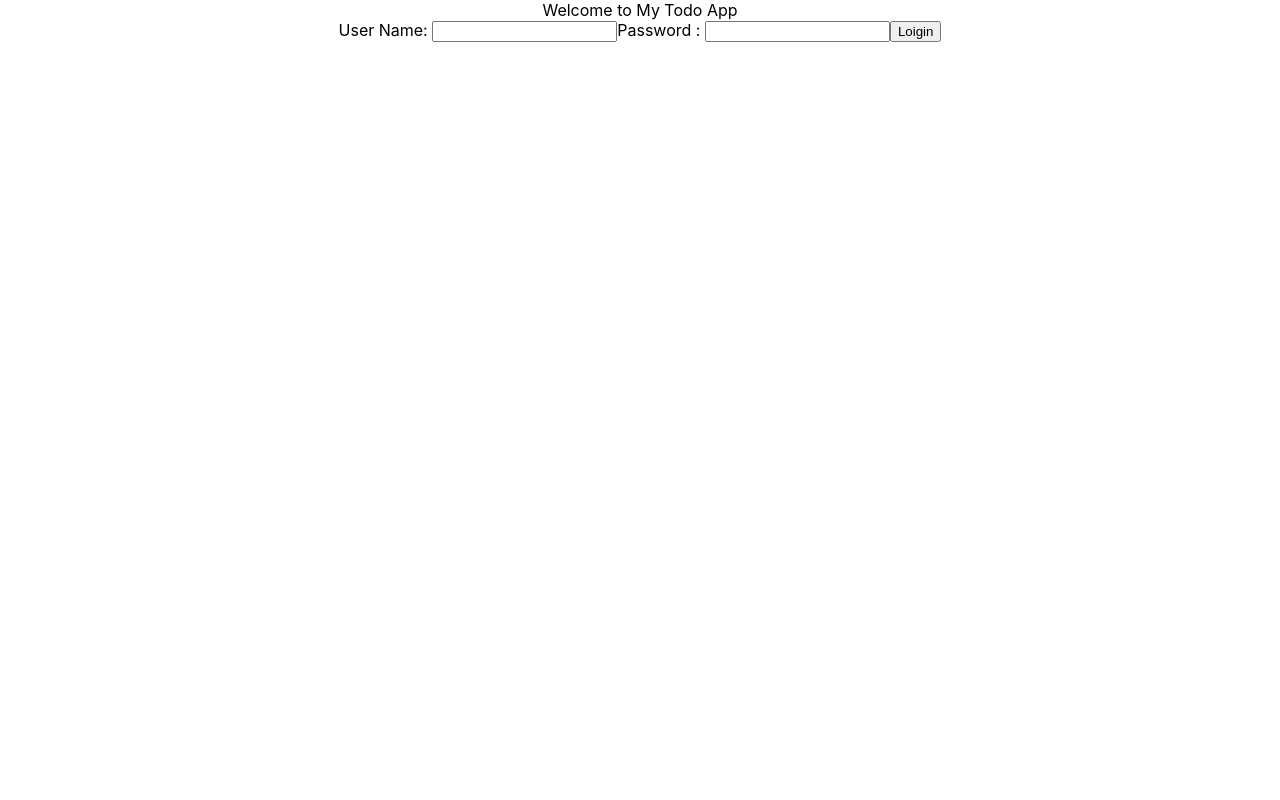
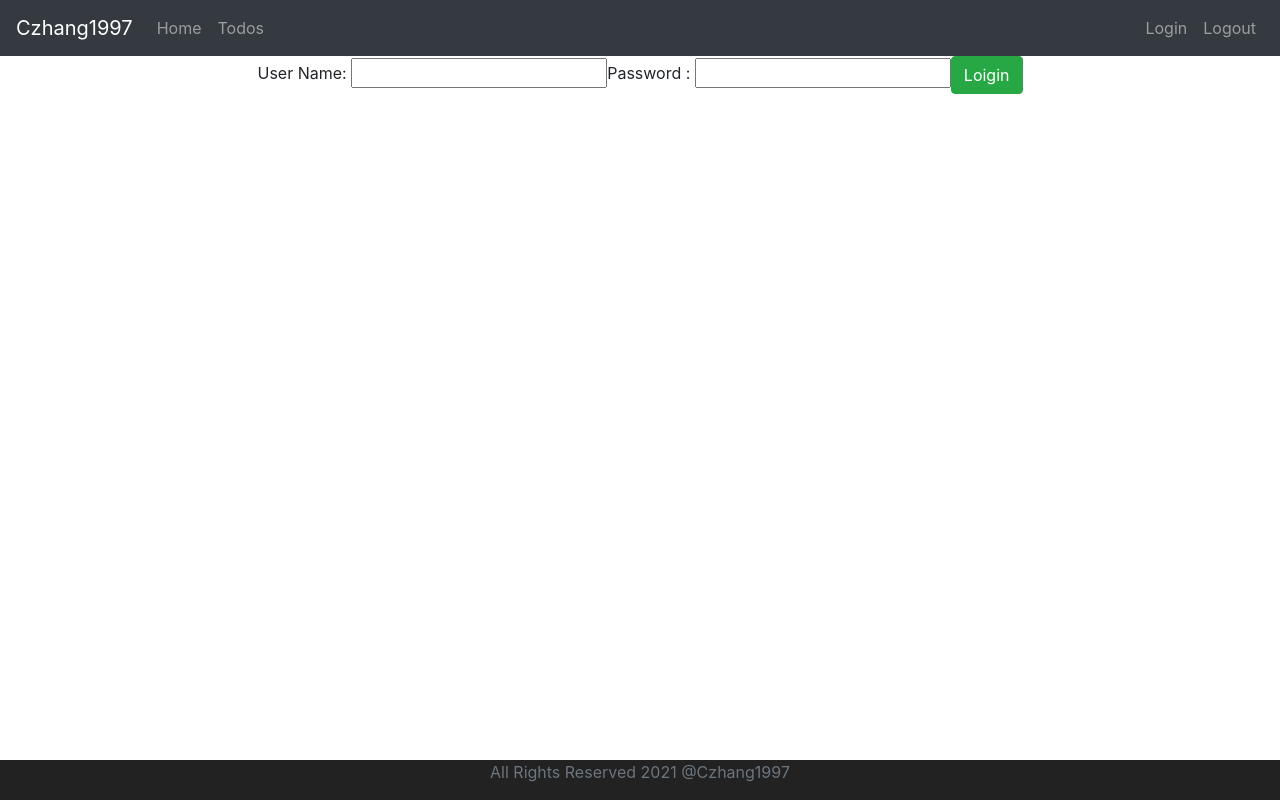
Before and after one commit to CZhang1997/todo-app, a React (Create React App) app: page / in a window 1280 px wide. Built offline with nearby package versions, Linux system fonts and the light colour scheme.

Commit message:
basic style and structure

```diff
--- a/package.json
+++ b/package.json
@@ -8,6 +8,7 @@
     "@testing-library/user-event": "^12.1.10",
     "react": "^17.0.2",
     "react-dom": "^17.0.2",
+    "react-router-dom": "^5.2.0",
     "react-scripts": "4.0.3",
     "web-vitals": "^1.0.1"
   },
--- a/public/index.html
+++ b/public/index.html
@@ -8,6 +8,13 @@
     <meta
       name="description"
       content="Web site created using create-react-app"
+    />
+    <!-- Bootstrap CSS -->
+    <link
+      rel="stylesheet"
+      href="https://maxcdn.bootstrapcdn.com/bootstrap/4.0.0/css/bootstrap.min.css"
+      integrity="sha384-Gn5384xqQ1aoWXA+058RXPxPg6fy4IWvTNh0E263XmFcJlSAwiGgFAW/dAiS6JXm"
+      crossorigin="anonymous"
     />
     <link rel="apple-touch-icon" href="%PUBLIC_URL%/logo192.png" />
     <!--
--- a/src/App.css
+++ b/src/App.css
@@ -36,3 +36,11 @@
     transform: rotate(360deg);
   }
 }
+
+.footer {
+  position: absolute;
+  bottom: 0;
+  width: 100%;
+  height: 40px;
+  background-color: #222222;
+}
--- a/src/App.js
+++ b/src/App.js
@@ -1,7 +1,7 @@
 import React, { Component } from "react";
 import "./App.css";
 import TodoApp from "./components/todo/todo-app";
-
+import "./bootstrap.css";
 class App extends Component {
   render() {
     return (
--- /dev/null
+++ b/src/bootstrap.css
@@ -0,0 +1 @@
+/* @import url(https://unpkg.com/browse/bootstrap@4.1.1/dist/css/bootstrap.min.css); */
--- /dev/null
+++ b/src/components/todo/error-page.jsx
@@ -0,0 +1,9 @@
+import React, { Component } from "react";
+
+class ErrorPage extends Component {
+  render() {
+    return <div className="error">This page does not exisit</div>;
+  }
+}
+
+export default ErrorPage;
--- /dev/null
+++ b/src/components/todo/footer.jsx
@@ -0,0 +1,17 @@
+import React, { Component } from "react";
+
+class Footer extends Component {
+  constructor(props) {
+    super(props);
+    this.state = {};
+  }
+  render() {
+    return (
+      <footer className="footer">
+        <span className="text-muted">All Rights Reserved 2021 @Czhang1997</span>
+      </footer>
+    );
+  }
+}
+
+export default Footer;
--- /dev/null
+++ b/src/components/todo/header.jsx
@@ -0,0 +1,48 @@
+import React, { Component } from "react";
+import { Link } from "react-router-dom";
+
+class Header extends Component {
+  constructor(props) {
+    super(props);
+    this.state = {};
+  }
+  render() {
+    return (
+      <header>
+        <nav className="navbar navbar-expand-md navbar-dark bg-dark">
+          <div>
+            <a href="/" className="navbar-brand">
+              Czhang1997
+            </a>
+          </div>
+          <ul className="navbar-nav">
+            <li>
+              <Link className="nav-link" to="/home">
+                Home
+              </Link>
+            </li>
+            <li>
+              <Link className="nav-link" to="/home">
+                Todos
+              </Link>
+            </li>
+          </ul>
+          <ul className="navbar-nav navbar-collapse justify-content-end">
+            <li>
+              <Link className="nav-link" to="/login">
+                Login
+              </Link>
+            </li>
+            <li>
+              <Link className="nav-link" to="/logout">
+                Logout
+              </Link>
+            </li>
+          </ul>
+        </nav>
+      </header>
+    );
+  }
+}
+
+export default Header;
--- /dev/null
+++ b/src/components/todo/list-todos.jsx
@@ -0,0 +1,57 @@
+import React, { Component } from "react";
+
+class ListTodos extends Component {
+  constructor(props) {
+    super(props);
+    this.state = {
+      todo: [
+        {
+          id: 1,
+          description: "Learn React",
+          done: false,
+          targetDate: new Date(),
+        },
+        {
+          id: 2,
+          description: "Learn Java",
+          done: false,
+          targetDate: new Date(),
+        },
+      ],
+    };
+  }
+  render() {
+    // const { name = "" } = this.props.match.params;
+    const { todo } = this.state;
+    return (
+      <div className="welcome">
+        <h1>Welcome to My Todo App</h1>
+        <div className="container">
+          <table className="table">
+            <thead>
+              <tr>
+                <th>description</th>
+                <th>is Completed</th>
+                <th>Target Date</th>
+              </tr>
+            </thead>
+            <tbody>
+              {todo.map((i) => {
+                const { id, description, done, targetDate } = i;
+                return (
+                  <tr key={id}>
+                    <th>{description}</th>
+                    <th>{done ? "yes" : "no"}</th>
+                    <th>{targetDate.toLocaleDateString()}</th>
+                  </tr>
+                );
+              })}
+            </tbody>
+          </table>
+        </div>
+      </div>
+    );
+  }
+}
+
+export default ListTodos;
--- a/src/components/todo/login-form.jsx
+++ b/src/components/todo/login-form.jsx
@@ -1,4 +1,7 @@
-import react, { Component } from "react";
+import {
+  //  react,
+  Component,
+} from "react";
 
 class LoginForm extends Component {
   constructor(props) {
@@ -6,8 +9,10 @@ class LoginForm extends Component {
     this.state = {
       username: "",
       password: "",
+      hasLoginFailed: false,
     };
     this.handleFormChange = this.handleFormChange.bind(this);
+    this.handleLoginClick = this.handleLoginClick.bind(this);
   }
 
   handleFormChange = (e) => {
@@ -15,12 +20,20 @@ class LoginForm extends Component {
   };
 
   handleLoginClick = (e) => {
-    console.log("click");
+    console.log(this.state);
+    // const { username } = this.state;
+    this.props.history.push(`/home`);
   };
+
   render() {
-    const { username, password } = this.state;
+    const { username, password, hasLoginFailed } = this.state;
     return (
-      <div>
+      <div className="container">
+        {hasLoginFailed && (
+          <div className="alert alert-warning">
+            Sorry, wrong username or password
+          </div>
+        )}
         User Name:{" "}
         <input
           type="text"
@@ -35,7 +48,9 @@ class LoginForm extends Component {
           onChange={this.handleFormChange}
           value={password}
         />
-        <button onClick={this.handleLoginClick}>Loigin</button>
+        <button className="btn btn-success" onClick={this.handleLoginClick}>
+          Loigin
+        </button>
       </div>
     );
   }
--- /dev/null
+++ b/src/components/todo/logout.jsx
@@ -0,0 +1,13 @@
+import React, { Component } from "react";
+
+class Logout extends Component {
+  constructor(props) {
+    super(props);
+    this.state = {};
+  }
+  render() {
+    return <div className="">you Logout</div>;
+  }
+}
+
+export default Logout;
--- a/src/components/todo/todo-app.jsx
+++ b/src/components/todo/todo-app.jsx
@@ -1,12 +1,29 @@
 import React, { Component } from "react";
 import LoginForm from "./login-form";
+import ListTodos from "./list-todos";
+import ErrorPage from "./error-page";
+import Header from "./header";
+import Logout from "./logout";
+import Footer from "./footer";
+import { BrowserRouter as Router, Route, Switch } from "react-router-dom";
 
 class TodoApp extends Component {
   render() {
     return (
       <div className="App">
-        Welcome to My Todo App
-        <LoginForm />
+        <Router>
+          <>
+            <Header />
+            <Switch>
+              <Route path="/" exact component={LoginForm} />
+              <Route path="/login" component={LoginForm} />
+              <Route path="/home" component={ListTodos} />
+              <Route path="/logout" component={Logout} />
+              <Route component={ErrorPage} />
+            </Switch>
+            <Footer />
+          </>
+        </Router>
       </div>
     );
   }
```
Also changed, not shown: 1 other file (tests, documents, lock files or other folders).
